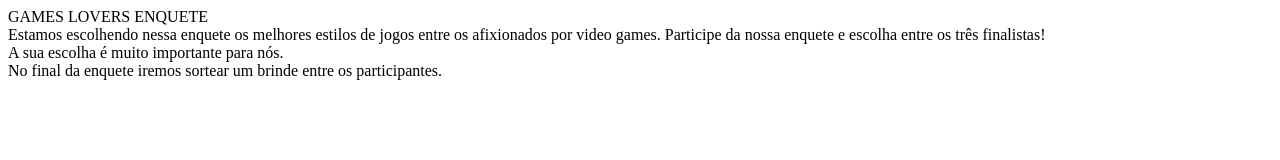
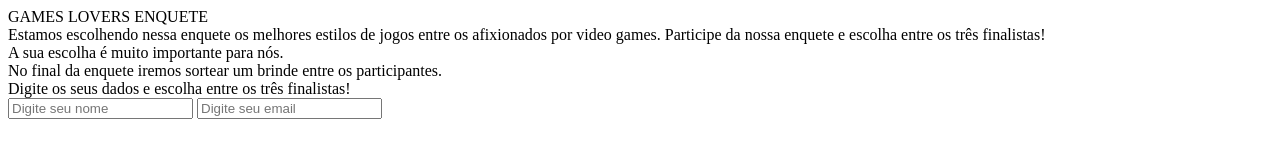
Before and after one commit to nettopasquale/bootcamp-devjr-projeto2, a plain HTML site: page index.html in a window 1280 px wide. Drawn offline with Linux system fonts and the light colour scheme.

Commit message:
closes #2 tag form

```diff
--- a/index.html
+++ b/index.html
@@ -20,6 +20,15 @@
         <div>
             No final da enquete iremos sortear um brinde entre os participantes.
         </div>
+        <div>
+            <form action="">
+                <div>
+                    Digite os seus dados e escolha entre os três finalistas!
+                </div>
+                <input type="text" placeholder="Digite seu nome">
+                <input type="email" placeholder="Digite seu email">
+            </form>
+        </div>
     </div>
 </body>
 </html>
```
